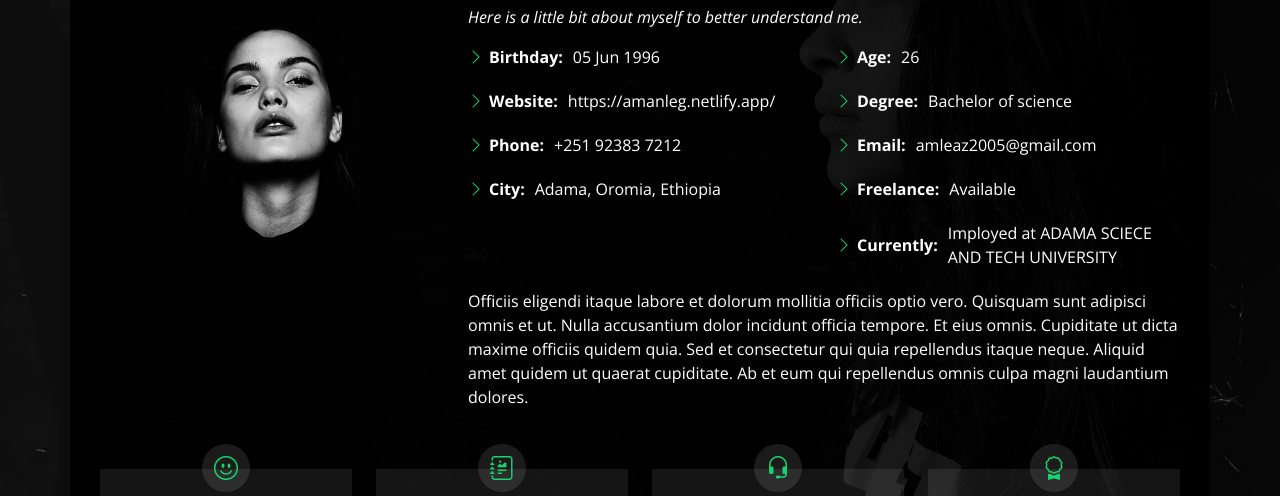
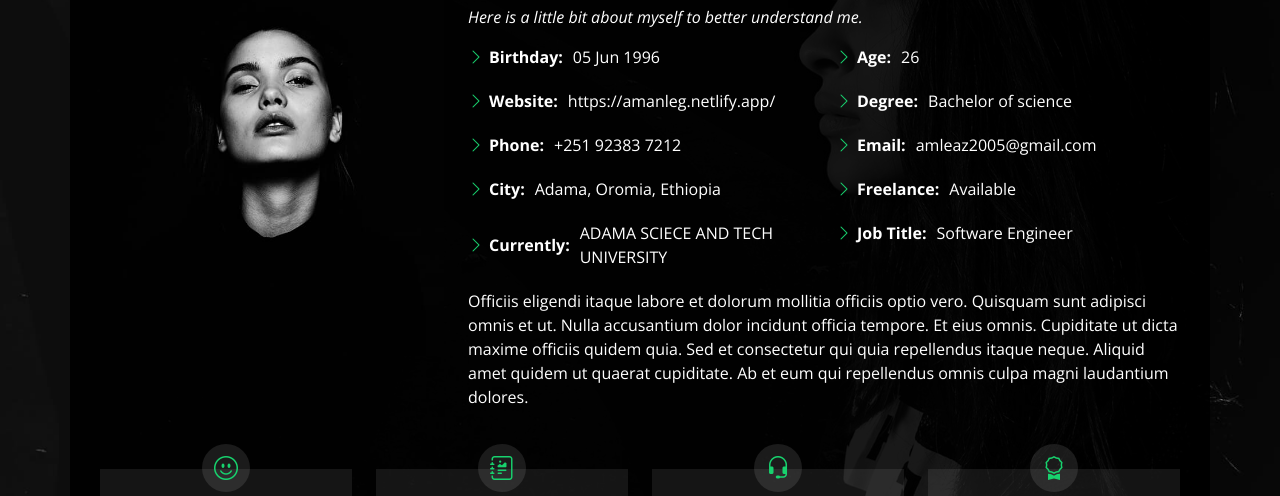
Before and after one commit to AmanWho101/portfolio.github.io, a plain HTML site: page index.html in a window 1280 px wide. Both pictures are taken after a click on the link "About". Shown: the part 247-743 px from the top of the page. Drawn offline with nearby package versions, Linux system fonts and the light colour scheme.

Commit message:
about sync

```diff
--- a/index.html
+++ b/index.html
@@ -95,6 +95,7 @@
                 <li><i class="bi bi-chevron-right"></i> <strong>Website:</strong> <span>https://amanleg.netlify.app/</span></li>
                 <li><i class="bi bi-chevron-right"></i> <strong>Phone:</strong> <span>+251 92383 7212</span></li>
                 <li><i class="bi bi-chevron-right"></i> <strong>City:</strong> <span>Adama, Oromia, Ethiopia</span></li>
+                <li><i class="bi bi-chevron-right"></i> <strong>Currently:</strong> <span>ADAMA SCIECE AND TECH UNIVERSITY</span></li>
               </ul>
             </div>
             <div class="col-lg-6">
@@ -103,7 +104,7 @@
                 <li><i class="bi bi-chevron-right"></i> <strong>Degree:</strong> <span>Bachelor of science</span></li>
                 <li><i class="bi bi-chevron-right"></i> <strong>Email:</strong> <span>amleaz2005@gmail.com</span></li>
                 <li><i class="bi bi-chevron-right"></i> <strong>Freelance:</strong> <span>Available</span></li>
-                <li><i class="bi bi-chevron-right"></i> <strong>Currently:</strong> <span>Imployed at ADAMA SCIECE AND TECH UNIVERSITY</span></li>
+                <li><i class="bi bi-chevron-right"></i> <strong>Job Title:</strong> <span>Software Engineer</span></li>
               </ul>
             </div>
           </div>
```
